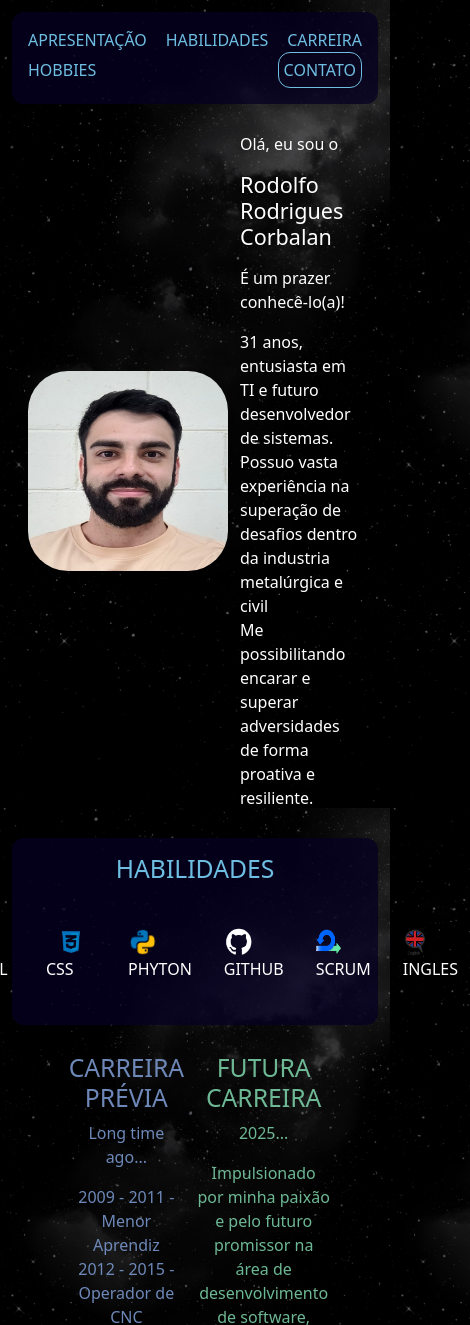
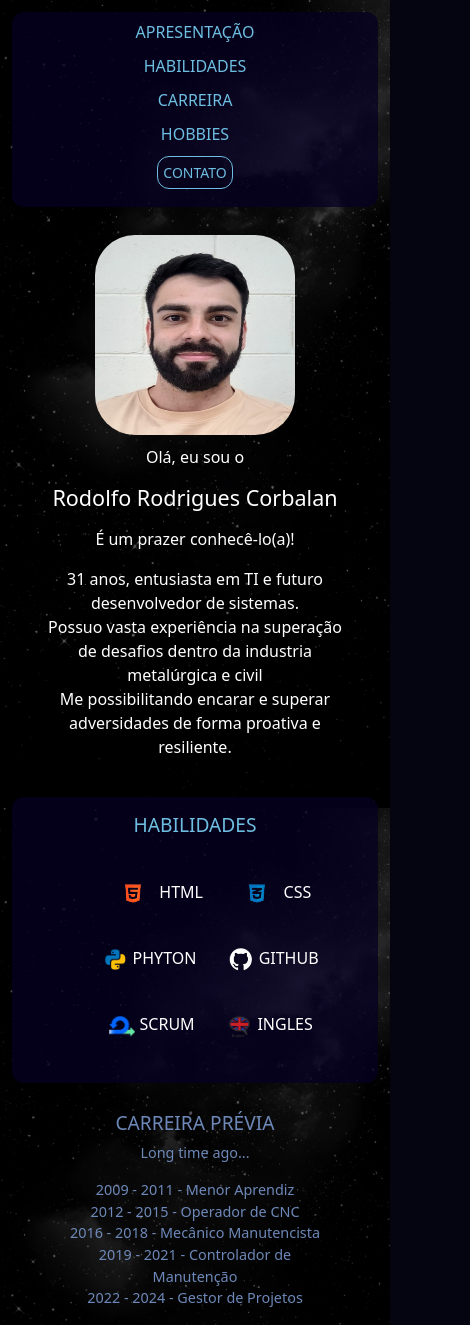
Before and after one commit to xRod-Rodriguesx/PortfolioV1, a plain HTML site: page index.html in a window 390 px wide. Shown: the top 1325 px of the page, 470 px wide, since content can reach past the window. Drawn offline with nearby package versions, Linux system fonts and the light colour scheme.

Commit message:
Atualização Responsividade

```diff
--- a/index.html
+++ b/index.html
@@ -5,7 +5,7 @@
     <meta name="viewport" content="width=device-width, initial-scale=1.0">
     <link href="https://cdn.jsdelivr.net/npm/bootstrap@5.3.3/dist/css/bootstrap.min.css" rel="stylesheet" integrity="sha384-QWTKZyjpPEjISv5WaRU9OFeRpok6YctnYmDr5pNlyT2bRjXh0JMhjY6hW+ALEwIH" crossorigin="anonymous">
     <script src="https://cdn.jsdelivr.net/npm/bootstrap@5.3.3/dist/js/bootstrap.bundle.min.js" integrity="sha384-YvpcrYf0tY3lHB60NNkmXc5s9fDVZLESaAA55NDzOxhy9GkcIdslK1eN7N6jIeHz" crossorigin="anonymous"></script>
-    <link rel="stylesheet" href="/style.css">
+    <link rel="stylesheet" href="style.css">
     <title>Rodolfo Corbalan</title>
 </head>
 <body class="background">
@@ -32,7 +32,7 @@
 
   <nav class="present_section">
     <div class="cont_foto">
-      <img src="/Imagens/Rod6.jpg" id="perfil_img" class=""  height="200" width="200" alt="Rodolfo Rodrigues Corbalan">
+      <img src="./Imagens/Rod6.jpg" id="perfil_img" class=""  height="200" width="200" alt="Rodolfo Rodrigues Corbalan">
     </div>
     <div class="cont_descr">
       Olá, eu sou o
@@ -52,32 +52,32 @@
     <div class="habs">
       <ul>
         <br>
-        <img src="/Imagens/html-5-removebg-preview.webp" height="30" width="50" alt="HTML">
+        <img src="./Imagens/html-5-removebg-preview.webp" height="30" width="50" alt="HTML">
         HTML
       </ul>
       <ul>
         <br>
-        <img src="/Imagens/css-3-removebg-preview.webp" height="30" width="50" alt="HTML">
+        <img src="./Imagens/css-3-removebg-preview.webp" height="30" width="50" alt="HTML">
         CSS
       </ul>
       <ul>
         <br>
-        <img src="/Imagens/python-removebg-preview.webp" height="30" width="30" alt="HTML">
+        <img src="./Imagens/python-removebg-preview.webp" height="30" width="30" alt="HTML">
         PHYTON
       </ul>
       <ul>
         <br>
-        <img src="/Imagens/github-removebg-preview.png" height="30" width="30" alt="HTML">
+        <img src="./Imagens/github-removebg-preview.png" height="30" width="30" alt="HTML">
         GITHUB
       </ul>
       <ul>
         <br>
-        <img src="/Imagens/scrum-removebg-preview.png" height="30" width="25" alt="HTML">
+        <img src="./Imagens/scrum-removebg-preview.png" height="30" width="25" alt="HTML">
         SCRUM
       </ul>
       <ul>
         <br>
-        <img src="/Imagens/English-removebg-preview.png" height="30" width="25" alt="HTML">
+        <img src="./Imagens/English-removebg-preview.png" height="30" width="25" alt="HTML">
         INGLES
       </ul>
    </div>
@@ -105,17 +105,17 @@
       <div class="habs">
         <ul>
           <br>
-          <a href="https://www.linkedin.com/in/rodolfo-rodrigues-2a02b4207/"><img src="/Imagens/Linkedin-removebg-preview.png" height="30" width="60" alt="HTML">
+          <a href="https://www.linkedin.com/in/rodolfo-rodrigues-2a02b4207/"><img src="./Imagens/Linkedin-removebg-preview.png" height="30" width="60" alt="HTML">
           Linkedin</a>
         </ul>
         <ul>
           <br>
-          <a href="mailto:rodolfo_rodrigues@live.com"><img src="/Imagens/email-removebg-preview.png" height="25" width="30" alt="HTML">
+          <a href="mailto:rodolfo_rodrigues@live.com"><img src="./Imagens/email-removebg-preview.png" height="25" width="30" alt="HTML">
           EMAIL</a>
         </ul>
         <ul>
           <br>
-          <a href="https://wa.me/5512996777523"><img src="/Imagens/whats-removebg-preview.png" height="30" width="30" alt="HTML">
+          <a href="https://wa.me/5512996777523"><img src="./Imagens/whats-removebg-preview.png" height="30" width="30" alt="HTML">
           Whatsapp</a>
         </ul>
         <ul>
--- a/style.css
+++ b/style.css
@@ -184,3 +184,72 @@ section{
     margin-left: 10px;
     margin: 10px;
 }
+
+/* Responsividade para dispositivos menores */
+@media (max-width: 768px) {
+    .navbar {
+        flex-direction: column;
+        align-items: center;
+    }
+
+    .navbar li {
+        margin-bottom: 10px;
+    }
+
+    .present_section {
+        flex-direction: column;
+        text-align: center;
+    }
+
+    .cont_descr {
+        margin-left: 0;
+        padding: 10px;
+    }
+
+    .hab_section .habs {
+        flex-wrap: wrap;
+        justify-content: center;
+    }
+
+    .carreira_section {
+        flex-direction: column;
+        text-align: center;
+    }
+
+    .div1, .div2 {
+        width: 80%;
+        height: auto;
+        margin-bottom: 20px;
+    }
+
+    .contatos .habs {
+        flex-wrap: wrap;
+        justify-content: center;
+    }
+}
+
+/* Responsividade para dispositivos muito pequenos */
+@media (max-width: 480px) {
+    .navbar {
+        padding: 0.5rem;
+    }
+
+    .btn {
+        font-size: 14px;
+        padding: 5px;
+    }
+
+    .hab_section h2, .carreira_section h2, .contatos h4 {
+        font-size: 1.2rem;
+    }
+
+    .hab_section .habs img,
+    .contatos .habs img {
+        height: 25px;
+        width: auto;
+    }
+
+    .div1, .div2 {
+        font-size: 0.9rem;
+    }
+}
```
